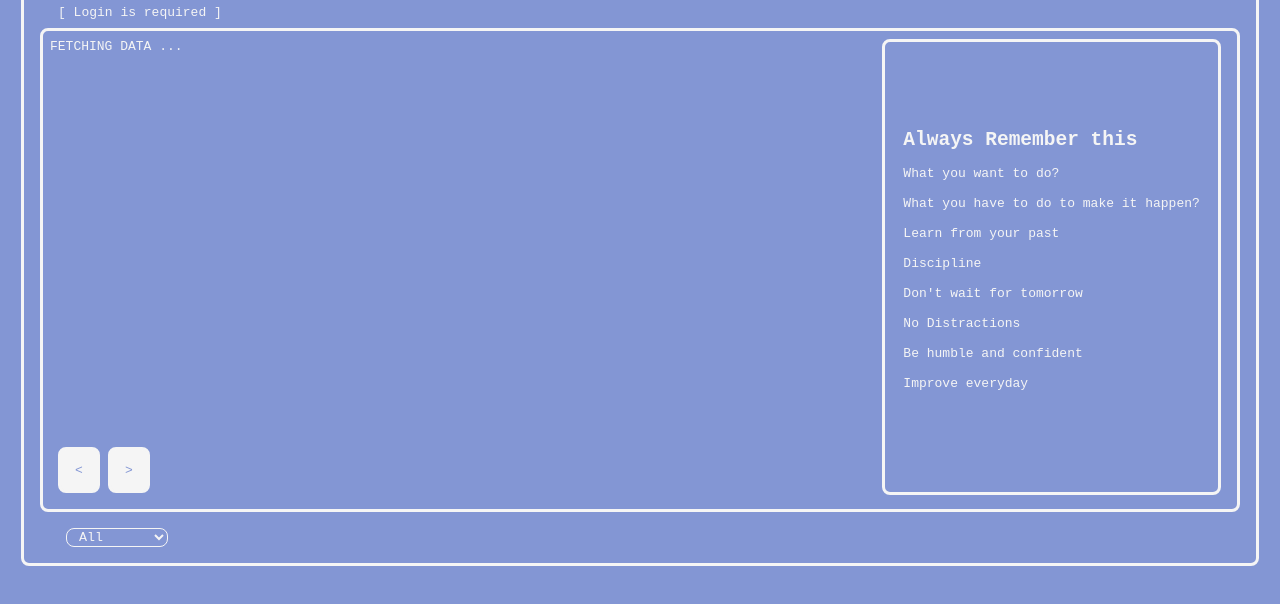
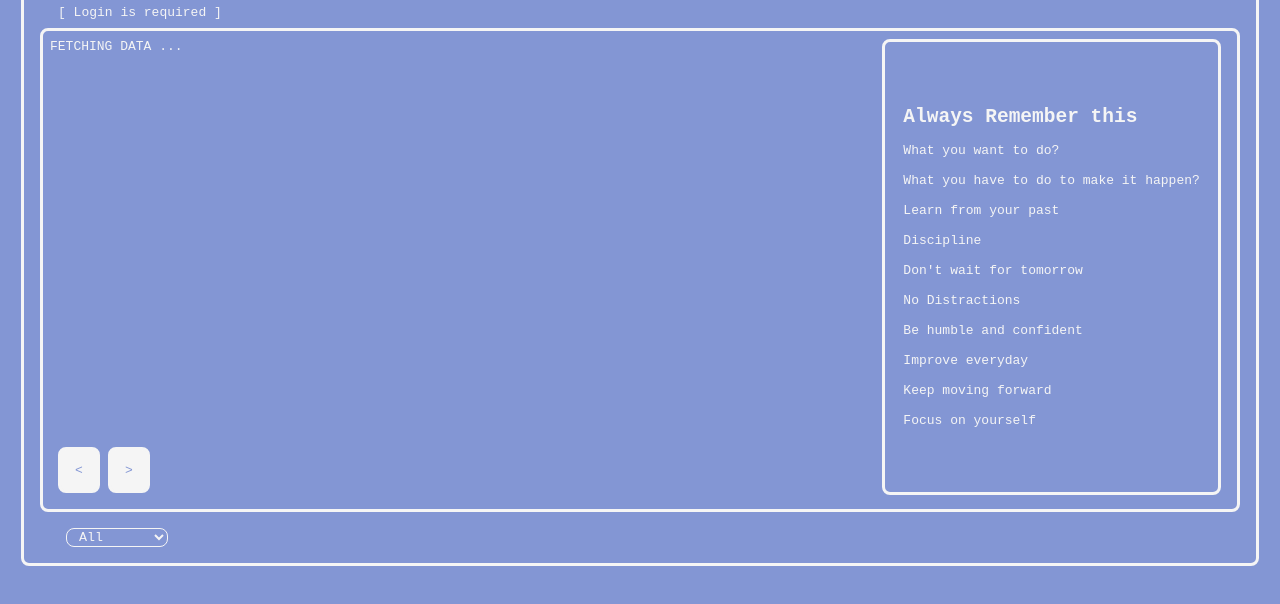
Before and after one commit to monik-tamang/Todo-list-frontend, a plain HTML site: page index.html in a window 1280 px wide. Shown: the part 170-774 px from the top of the page. Drawn offline with Linux system fonts and the light colour scheme; no server answers.

Commit message:
some changes

```diff
--- a/index.html
+++ b/index.html
@@ -61,6 +61,8 @@
                     <p>No Distractions</p><br>
                     <p>Be humble and confident</p><br>
                     <p>Improve everyday</p><br>
+                    <p>Keep moving forward</p><br>
+                    <p>Focus on yourself</p>
                 </div>
             </div>
 
```
